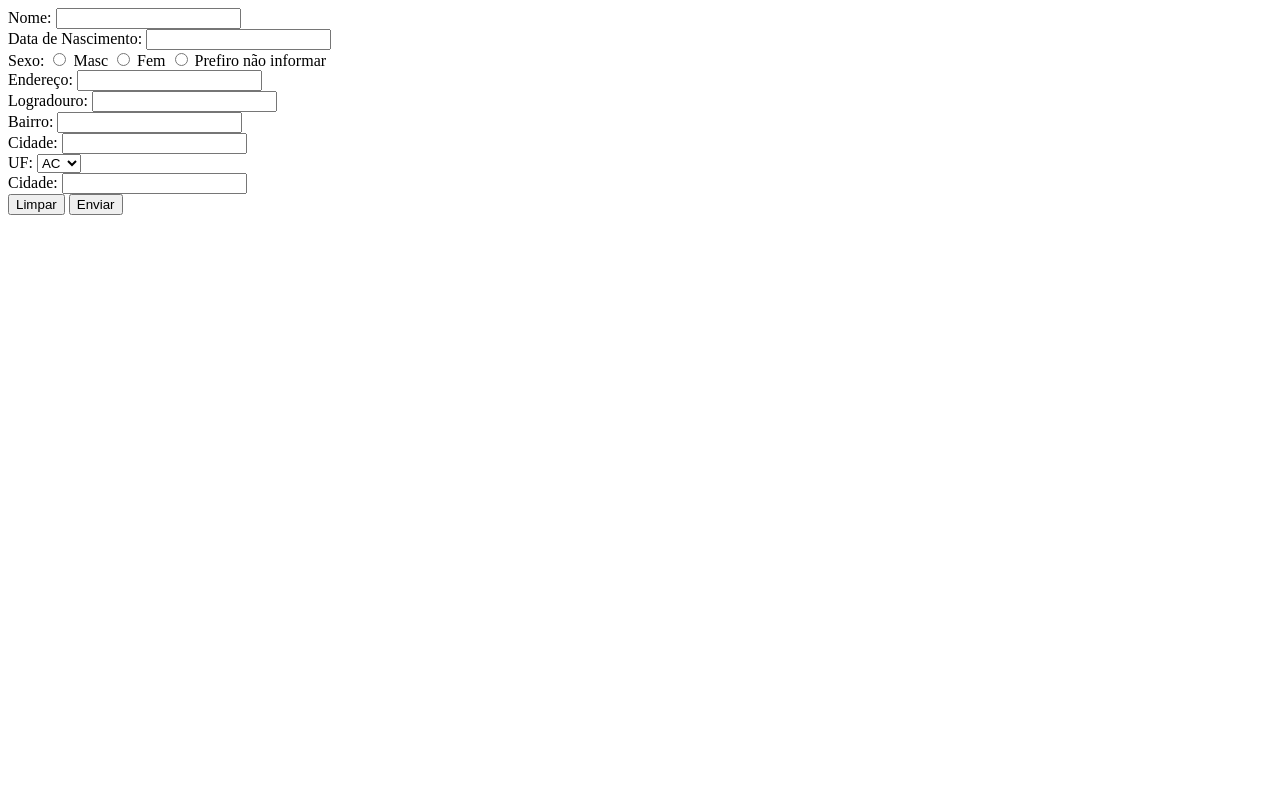
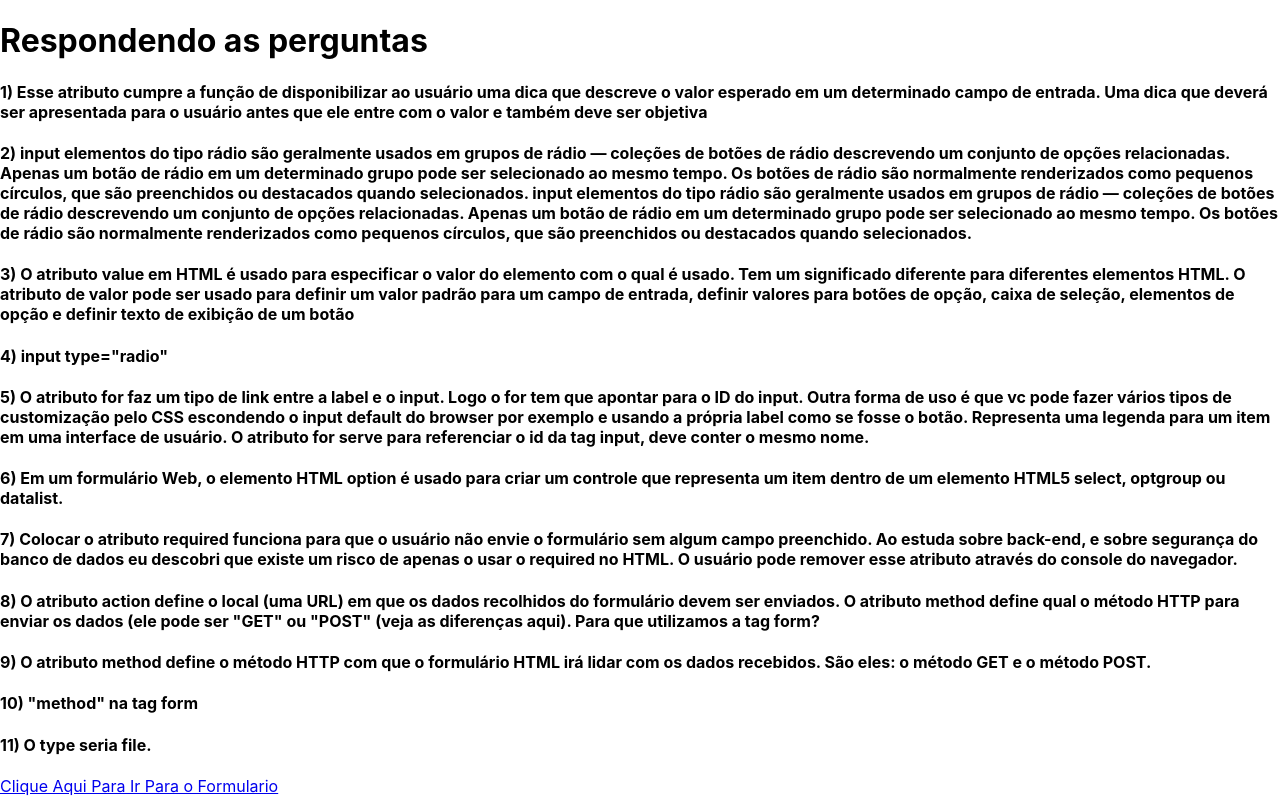
Before and after one commit to PortoDaniel/FormCollegeHTML, a plain HTML site: page index.html in a window 1280 px wide. Drawn offline with Linux system fonts and the light colour scheme.

Commit message:
Update index.html

```diff
--- a/index.html
+++ b/index.html
@@ -1,67 +1,99 @@
 <!DOCTYPE html>
-<html lang="pt-BR">
+<html lang="en">
+
 <head>
     <meta charset="UTF-8">
     <meta http-equiv="X-UA-Compatible" content="IE=edge">
     <meta name="viewport" content="width=device-width, initial-scale=1.0">
-    <title>Formulário</title>
+    <title>Respostas</title>
+    <style>
+        * {
+            font-family: 'inter', sans-serif;
+        }
+        body {
+            margin: 0;
+            padding: 0;
+        }
+        .Link{
+            flex-direction: column;
+            align-items: center;
+            justify-content: center;
+        }
+    </style>
 </head>
-	<body>
-	    <form method="GET" action="">
-            <label>Nome:</label>
-            <input type="text" id="fname" name="fname"></input><br>
-            <label>Data de Nascimento:</label>
-            <input type="text" id="fname" name="fname"></input><br>
-            <label>Sexo:</label>
-            <input type="radio" id="fname" name="fname" value="Masc"></input>
-            <label>Masc</label>
-            <input type="radio" id="fname" name="fname" value="Fem"></input>
-            <label>Fem</label>
-            <input type="radio" id="fname" name="fname" value="Prefiro não informar"></input>
-            <label>Prefiro não informar</label>
-            <br>
-            <label>Endereço:</label>
-            <input type="text" id="fname" name="fname"></input><br>
-            <label>Logradouro:</label>
-            <input type="text" id="fname" name="fname"></input><br>
-            <label>Bairro:</label>
-            <input type="text" id="fname" name="fname"></input><br>
-            <label>Cidade:</label>
-            <input type="text" id="fname" name="fname"></input><br>
-            <label for="cars">UF:</label>
-                <select id="cars" name="cars">
-                    <option value="">AC</option>
-                    <option value="">AL</option>
-                    <option value="">AM</option>
-                    <option value="">AP</option>
-                    <option value="">BA</option>
-                    <option value="">CE</option>
-                    <option value="">DF</option>
-                    <option value="">ES</option>
-                    <option value="">GO</option>
-                    <option value="">MA</option>
-                    <option value="">MG</option>
-                    <option value="">MS</option>
-                    <option value="">MT</option>
-                    <option value="">PA</option>
-                    <option value="">PB</option>
-                    <option value="">PE</option>
-                    <option value="">PI</option>
-                    <option value="">PR</option>
-                    <option value="">RJ</option>
-                    <option value="">RN</option>
-                    <option value="">RO</option>
-                    <option value="">RR</option>
-                    <option value="">RS</option>
-                    <option value="">SC</option>
-                    <option value="">SE</option>
-                    <option value="">SP</option>
-                    <option value="">TO</option>
-                </select>
-            <br>
-            <label>Cidade:</label>
-            <input type="text" id="fname" name="fname"></input><br>
-            <input type="button" onclick="alert('Hello World!')" value="Limpar">  <input type="button" onclick="alert('Hello World!')" value="Enviar">
-        </form>
-	</body>
+
+<body>
+    <div class="Tabela">
+        <h1>Respondendo as perguntas </h1>
+        <h4>
+            1) Esse atributo cumpre a função de disponibilizar ao usuário uma dica que descreve o valor esperado em um
+            determinado campo de entrada. Uma dica que deverá ser apresentada para o usuário antes que ele entre com o
+            valor
+            e também deve ser objetiva
+        </h4>
+        <h4>
+            2) input elementos do tipo rádio são geralmente usados em grupos de rádio — coleções de botões de rádio
+            descrevendo um conjunto de opções relacionadas.
+            Apenas um botão de rádio em um determinado grupo pode ser selecionado ao mesmo tempo. Os botões de rádio são
+            normalmente renderizados como pequenos círculos, que são preenchidos ou destacados quando selecionados.
+            input elementos do tipo rádio são geralmente usados em grupos de rádio — coleções de botões de rádio
+            descrevendo um conjunto de opções relacionadas.
+            Apenas um botão de rádio em um determinado grupo pode ser selecionado ao mesmo tempo. Os botões de rádio são
+            normalmente renderizados como pequenos círculos, que são preenchidos ou destacados quando selecionados.
+        </h4>
+        <h4>
+            3) O atributo value em HTML é usado para especificar o valor do elemento com o qual é usado. Tem um
+            significado
+            diferente para diferentes elementos HTML.
+            O atributo de valor pode ser usado para definir um valor padrão para um campo de entrada, definir valores
+            para
+            botões de opção, caixa de seleção, elementos de opção e definir texto de exibição de um botão
+        </h4>
+        <h4>
+            4) input type="radio"
+        </h4>
+        <h4>
+            5) O atributo for faz um tipo de link entre a label e o input. Logo o for tem que apontar para o ID do
+            input.
+            Outra forma de uso é que vc pode fazer vários tipos de customização pelo CSS escondendo o input default do
+            browser por exemplo e usando a própria label como se fosse o botão.
+            Representa uma legenda para um item em uma interface de usuário. O atributo for serve para referenciar o id
+            da
+            tag input, deve conter o mesmo nome.
+        </h4>
+        <h4>
+            6) Em um formulário Web, o elemento HTML option é usado para criar um controle que representa um item dentro
+            de
+            um elemento HTML5 select, optgroup ou datalist.
+        </h4>
+        <h4>
+            7) Colocar o atributo required funciona para que o usuário não envie o formulário sem algum campo
+            preenchido. Ao
+            estuda sobre back-end, e sobre segurança do banco de dados eu descobri que existe um risco de apenas o usar
+            o
+            required no HTML. O usuário pode remover esse atributo através do console do navegador.
+        </h4>
+        <h4>
+            8) O atributo action define o local (uma URL) em que os dados recolhidos do formulário devem ser enviados. O
+            atributo method define qual o método HTTP para enviar os dados (ele pode ser "GET" ou "POST" (veja as
+            diferenças
+            aqui). Para que utilizamos a tag form?
+        </h4>
+        <h4>
+            9) O atributo method define o método HTTP com que o formulário HTML irá lidar com os dados recebidos. São
+            eles: o
+            método GET e o método POST.
+        </h4>
+        <h4>
+            10) "method" na tag form
+        </h4>
+        <h4>
+            11) O type seria file.
+        <h4>
+    </div>
+    <div class="Link">
+        <a href="./Formulario.html">Clique Aqui Para Ir Para o Formulario</a>
+    </div>
+</body>
+
 </html>
```
